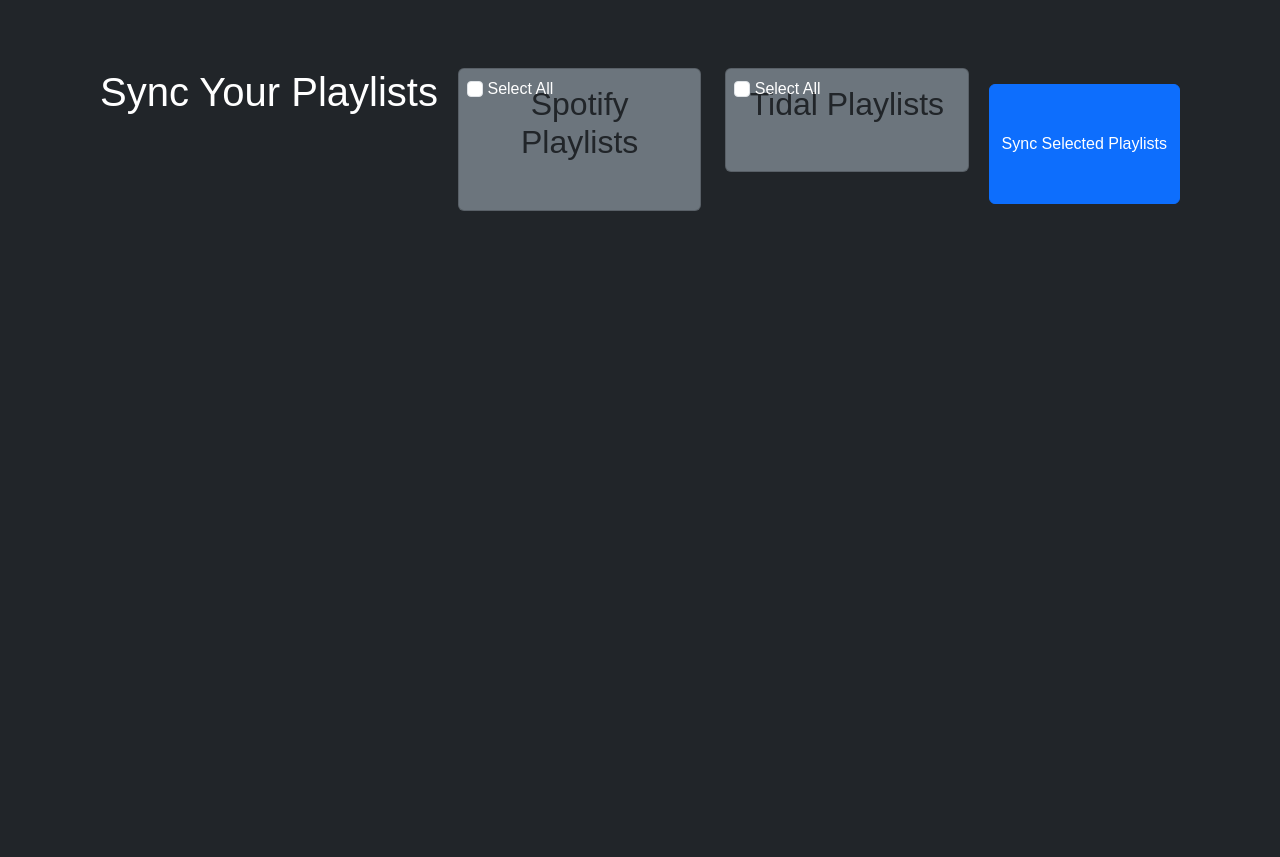
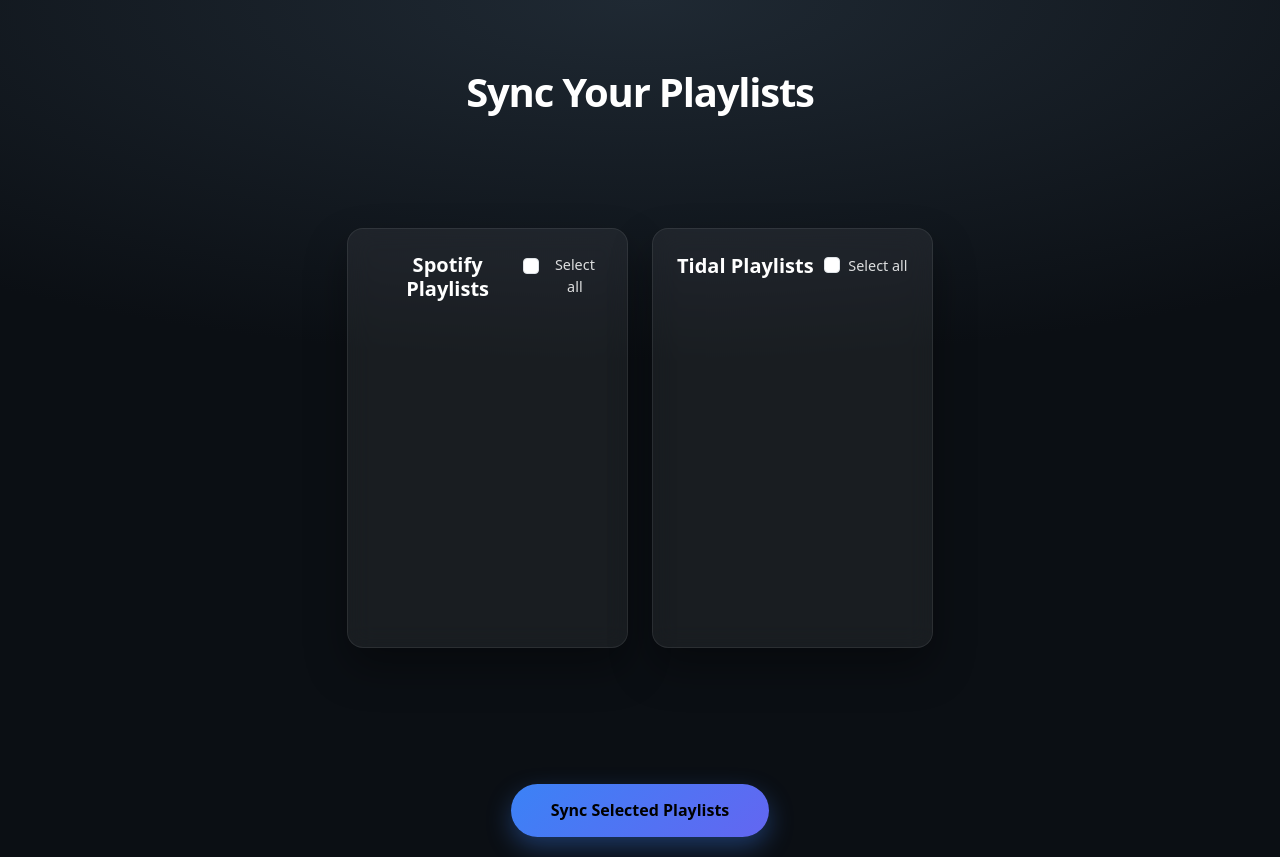
Before and after one commit to Z3R0-CDS/SpotiMove, a Python web app: template templates/bootstrap-playlists.html in a window 1280 px wide. Before the commit the page ends 211 px from the top, so only its background shows below. Run offline with Jinja, Linux system fonts and the light colour scheme; the template is opened without the code that fills it, so the values that code supplies are empty; some libraries are stand-ins or nearby versions.

Commit message:
Greatly improved design

```diff
--- a/static/style/main.css
+++ b/static/style/main.css
@@ -1,9 +1,3 @@
-body {
-    font-family: Arial, sans-serif;
-    background-color: #121212;
-    color: #fff;
-    text-align: center;
-}
 .container {
     display: flex;
     justify-content: space-around;
@@ -28,7 +22,94 @@
     font-size: 18px;
 }
 
+/* Design for playlist page */
 
+html, body {
+    min-height: 100vh;
+}
+
+body {
+    margin: 0;
+    background: radial-gradient(
+        120% 60% at top center,
+        #1f2933 0%,
+        #0b0f14 70%
+    );
+    font-family: system-ui, -apple-system, BlinkMacSystemFont, "Segoe UI", sans-serif;
+}
+
+h1 {
+    font-weight: 700;
+    letter-spacing: -0.03em;
+}
+
+.playlist-card {
+    background: rgba(255, 255, 255, 0.06);
+    backdrop-filter: blur(12px);
+    border-radius: 16px;
+    border: 1px solid rgba(255, 255, 255, 0.08);
+    box-shadow: 0 20px 40px rgba(0, 0, 0, 0.35);
+    transition: transform 0.2s ease, box-shadow 0.2s ease;
+    min-height: 420px;
+}
+
+.playlist-card:hover {
+    transform: translateY(-4px);
+    box-shadow: 0 30px 60px rgba(0, 0, 0, 0.45);
+}
+
+.card-header-custom {
+    display: flex;
+    justify-content: space-between;
+    align-items: center;
+    margin-bottom: 1rem;
+}
+
+.card-title {
+    font-size: 1.25rem;
+    font-weight: 600;
+    margin: 0;
+}
+
+.form-check-label {
+    font-size: 0.9rem;
+    opacity: 0.85;
+}
+
+#spotify-playlists,
+#tidal-playlists {
+    max-height: 300px;
+    overflow-y: auto;
+    padding-right: 0.5rem;
+}
+
+/* Scrollbar polish */
+#spotify-playlists::-webkit-scrollbar,
+#tidal-playlists::-webkit-scrollbar {
+    width: 6px;
+}
+
+#spotify-playlists::-webkit-scrollbar-thumb,
+#tidal-playlists::-webkit-scrollbar-thumb {
+    background: rgba(255, 255, 255, 0.2);
+    border-radius: 10px;
+}
+
+.sync-btn {
+    padding: 0.9rem 2.5rem;
+    font-size: 1rem;
+    font-weight: 600;
+    border-radius: 999px;
+    background: linear-gradient(135deg, #3b82f6, #6366f1);
+    border: none;
+    box-shadow: 0 10px 25px rgba(59, 130, 246, 0.35);
+    transition: transform 0.15s ease, box-shadow 0.15s ease;
+}
+
+.sync-btn:hover {
+    transform: translateY(-2px);
+    box-shadow: 0 18px 40px rgba(99, 102, 241, 0.45);
+}
 
 /* NOTIFICATION BAR */
 
--- a/templates/bootstrap-playlists.html
+++ b/templates/bootstrap-playlists.html
@@ -4,37 +4,69 @@
     <meta charset="UTF-8">
     <meta name="viewport" content="width=device-width, initial-scale=1.0">
     <title>Sync Playlists</title>
+
     <link href="https://cdn.jsdelivr.net/npm/bootstrap@5.3.3/dist/css/bootstrap.min.css" rel="stylesheet">
     <link rel="stylesheet" href="{{ url_for('static', filename='style/main.css') }}">
 </head>
-    <body class="bg-dark text-white">
 
+<body class="text-white">
+    <div class="container text-center mt-5">
+        <h1 class="mb-4">Sync Your Playlists</h1>
+    </div>
 
     <div class="container text-center mt-5">
-            <h1 class="mb-4">Sync Your Playlists</h1>
-            <div class="row">
+        <div class="row g-4">
             <div class="col-md-6">
-                    <div class="card bg-secondary p-3 position-relative">
+                <div class="playlist-card p-4">
+                    <div class="card-header-custom">
                         <h2 class="card-title">Spotify Playlists</h2>
-                        <div class="position-absolute top-0 start-0 p-2">
-                            <input type="checkbox" id="select-all-spotify" class="form-check-input" onclick="toggleAll('spotify')">
-                            <label for="select-all-spotify" class="text-white">Select All</label>
-                        </div>
-                        <div id="spotify-playlists" class="mt-4"></div>
+                        <div class="form-check">
+                            <input
+                                type="checkbox"
+                                id="select-all-spotify"
+                                class="form-check-input"
+                                onclick="toggleAll('spotify')"
+                            >
+                            <label for="select-all-spotify" class="form-check-label text-white">
+                                Select all
+                            </label>
                         </div>
                     </div>
+
+                    <div id="spotify-playlists"></div>
+                </div>
+            </div>
+
             <div class="col-md-6">
-                    <div class="card bg-secondary p-3 position-relative">
+                <div class="playlist-card p-4">
+                    <div class="card-header-custom">
                         <h2 class="card-title">Tidal Playlists</h2>
-                        <div class="position-absolute top-0 start-0 p-2">
-                            <input type="checkbox" id="select-all-tidal" class="form-check-input" onclick="toggleAll('tidal')">
-                            <label for="select-all-tidal" class="text-white">Select All</label>
+                        <div class="form-check">
+                            <input
+                                type="checkbox"
+                                id="select-all-tidal"
+                                class="form-check-input"
+                                onclick="toggleAll('tidal')"
+                            >
+                            <label for="select-all-tidal" class="form-check-label text-white">
+                                Select all
+                            </label>
                         </div>
-                        <div id="tidal-playlists" class="mt-4"></div>
+                    </div>
+
+                    <div id="tidal-playlists"></div>
                 </div>
             </div>
         </div>
-            <button class="btn btn-primary mt-3" style="max-height: 15vh" onclick="syncPlaylists()">Sync Selected Playlists</button>
+    </div>
+
+    <div class="container text-center mt-5">
+        <button
+            class="sync-btn mt-5"
+            onclick="syncPlaylists()"
+        >
+            Sync Selected Playlists
+        </button>
     </div>
 
 <script src="https://cdn.jsdelivr.net/npm/bootstrap@5.3.3/dist/js/bootstrap.bundle.min.js"></script>
```
Lines whose indentation alone changed are shown as unchanged.
